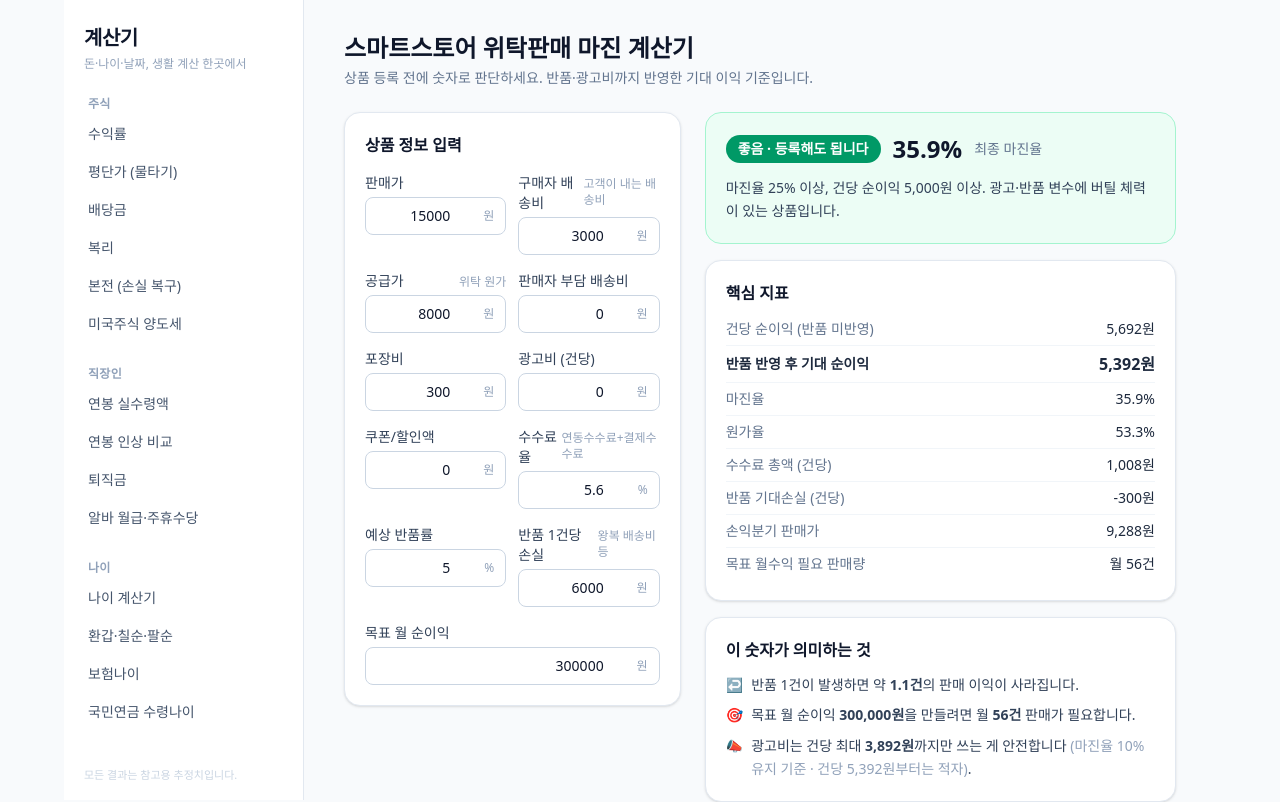
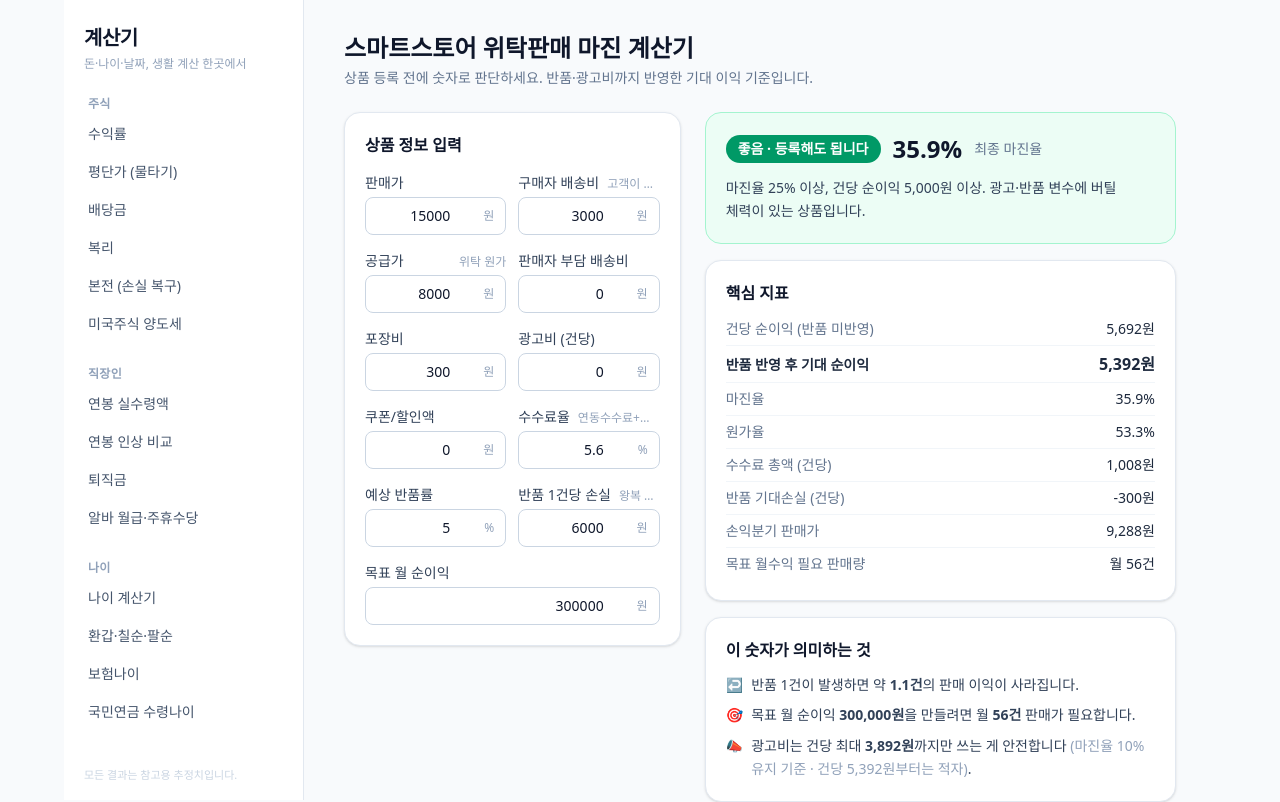
Before and after one commit to hyunboHwang/Calculators, a React (Vite) app: page / in a window 1280 px wide. Shown: the top 802 px of the page. Built offline with nearby package versions, Linux system fonts and the light colour scheme.

Commit message:
레이아웃 디테일 개선: 한글 어절 줄바꿈(keep-all), 배지·행 flex-wrap, 힌트 말줄임

```diff
--- a/src/components/ui.tsx
+++ b/src/components/ui.tsx
@@ -22,9 +22,13 @@
 }) {
   return (
     <label className="block">
-      <span className="mb-1 flex items-baseline justify-between text-sm font-medium text-slate-700">
-        {label}
-        {hint && <span className="text-xs font-normal text-slate-400">{hint}</span>}
+      <span className="mb-1 flex items-baseline justify-between gap-2 text-sm font-medium text-slate-700">
+        <span className="shrink-0">{label}</span>
+        {hint && (
+          <span className="min-w-0 truncate text-right text-xs font-normal text-slate-400">
+            {hint}
+          </span>
+        )}
       </span>
       <div className="relative">
         <input
@@ -58,13 +62,15 @@
   negative?: boolean
 }) {
   return (
-    <div className="flex items-center justify-between py-1.5">
-      <span className={`text-sm ${strong ? 'font-semibold text-slate-800' : 'text-slate-500'}`}>
+    <div className="flex flex-wrap items-baseline justify-between gap-x-3 py-1.5">
+      <span
+        className={`min-w-0 text-sm ${strong ? 'font-semibold text-slate-800' : 'text-slate-500'}`}
+      >
         {label}
         {sub && <span className="ml-1.5 text-xs text-slate-400">{sub}</span>}
       </span>
       <span
-        className={`tabular-nums ${strong ? 'text-base font-bold' : 'text-sm font-medium'} ${
+        className={`ml-auto text-right tabular-nums ${strong ? 'text-base font-bold' : 'text-sm font-medium'} ${
           negative ? 'text-red-600' : 'text-slate-800'
         }`}
       >
--- a/src/index.css
+++ b/src/index.css
@@ -10,4 +10,7 @@
     'Pretendard Variable', Pretendard, system-ui, 'Segoe UI', 'Apple SD Gothic Neo',
     'Malgun Gothic', Roboto, sans-serif;
   -webkit-font-smoothing: antialiased;
+  /* 한글은 어절 단위로 줄바꿈, 긴 숫자는 넘칠 때만 강제 줄바꿈 */
+  word-break: keep-all;
+  overflow-wrap: break-word;
 }
--- a/src/pages/DsrCalculator.tsx
+++ b/src/pages/DsrCalculator.tsx
@@ -92,8 +92,8 @@
 
         <section className="space-y-4">
           <div className={`rounded-2xl border p-5 ${verdict.style}`}>
-            <div className="flex items-center gap-3">
-              <span className={`rounded-full px-3 py-1 text-sm font-bold text-white ${verdict.badge}`}>
+            <div className="flex flex-wrap items-center gap-3">
+              <span className={`shrink-0 rounded-full px-3 py-1 text-sm font-bold whitespace-nowrap text-white ${verdict.badge}`}>
                 {verdict.label}
               </span>
               <span className="text-3xl font-extrabold tabular-nums">{fmtPct(r.dsr)}</span>
--- a/src/pages/LoanCalculator.tsx
+++ b/src/pages/LoanCalculator.tsx
@@ -62,7 +62,7 @@
                   }`}
                 >
                   <p className="text-xs font-semibold text-slate-500">{REPAY_LABELS[t]}</p>
-                  <p className="mt-1 text-lg font-extrabold tabular-nums">
+                  <p className="mt-1 text-base font-extrabold tabular-nums xl:text-lg">
                     {t === 'equalPayment'
                       ? `월 ${fmt(r.firstPayment)}원`
                       : t === 'equalPrincipal'
--- a/src/pages/MarginCalculator.tsx
+++ b/src/pages/MarginCalculator.tsx
@@ -212,8 +212,8 @@
         <section className="space-y-4">
           {/* 판정 */}
           <div className={`rounded-2xl border p-5 ${v.box}`}>
-            <div className="flex items-center gap-3">
-              <span className={`rounded-full px-3 py-1 text-sm font-bold text-white ${v.badge}`}>
+            <div className="flex flex-wrap items-center gap-3">
+              <span className={`shrink-0 rounded-full px-3 py-1 text-sm font-bold whitespace-nowrap text-white ${v.badge}`}>
                 {v.label}
               </span>
               <span className="text-2xl font-extrabold tabular-nums">
--- a/src/pages/RefinanceCalculator.tsx
+++ b/src/pages/RefinanceCalculator.tsx
@@ -93,9 +93,9 @@
               good ? 'border-emerald-200 bg-emerald-50' : 'border-red-200 bg-red-50'
             }`}
           >
-            <div className="flex items-center gap-3">
+            <div className="flex flex-wrap items-center gap-3">
               <span
-                className={`rounded-full px-3 py-1 text-sm font-bold text-white ${
+                className={`shrink-0 rounded-full px-3 py-1 text-sm font-bold whitespace-nowrap text-white ${
                   good ? 'bg-emerald-600' : 'bg-red-600'
                 }`}
               >
```
